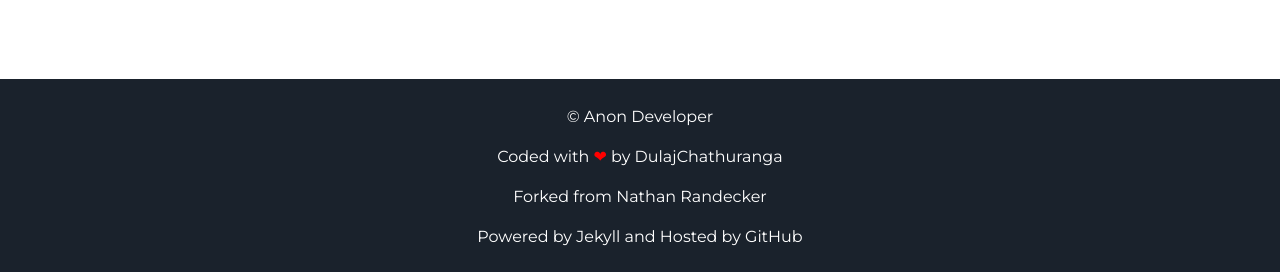
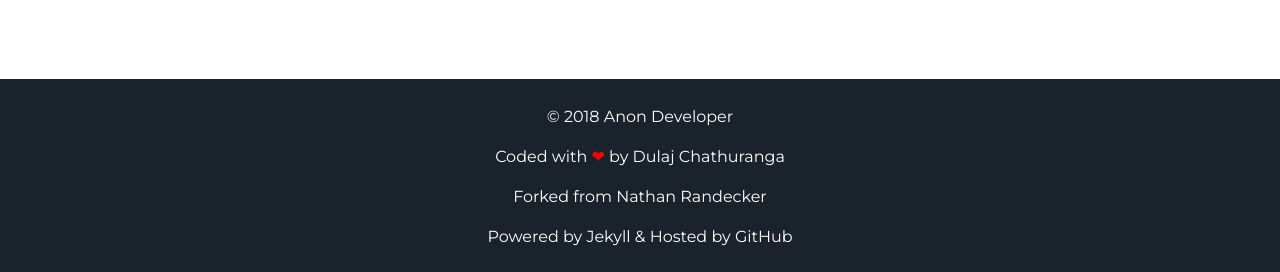
Before and after one commit to DulajChathuranga/dulajchathuranga.github.io, a Jekyll site: the page built from index.html, in a window 1280 px wide. Shown: the part 1657-1929 px from the top of the page. Built offline with Jekyll 4.4.1, drawn with Linux system fonts in a browser that asks for light colours.

Commit message:
Update footer.html

```diff
--- a/_includes/footer.html
+++ b/_includes/footer.html
@@ -1,8 +1,12 @@
 <footer class="footer">
-    <p>&copy; {{site.username}}</p>
-    <p>Coded with <span class="love">❤</span> by <a href="https://github.com/DulajChathuranga" target="_blank">DulajChathuranga</a></p>
-    <p>Forked from <a href="https://github.com/nrandecker/particle" target="_blank">Nathan Randecker</a>
-    <p>Powered by <a href="https://jekyllrb.com" target="_blank">Jekyll</a> and Hosted by <a href="https://github.com" target="_blank">GitHub</a></p>
+    <p>&copy;
+        <span><script>
+        	document.write(new Date().getFullYear())
+        </script></span> {{site.username}}
+    </p>
+    <p>Coded with <span class="love">❤</span> by <a href="https://github.com/DulajChathuranga" target="_blank">Dulaj Chathuranga</a></p>
+    <p>Forked from <a href="https://github.com/nrandecker" target="_blank">Nathan Randecker</a>
+    <p>Powered by <a href="https://jekyllrb.com" target="_blank">Jekyll</a> & Hosted by <a href="https://github.com" target="_blank">GitHub</a></p>
 </footer>
 <script src="//cdn.jsdelivr.net/particles.js/2.0.0/particles.min.js"></script>
 <script src="{{ "/assets/js/sweet-scroll.min.js" | prepend: site.baseurl }}"></script>
```
